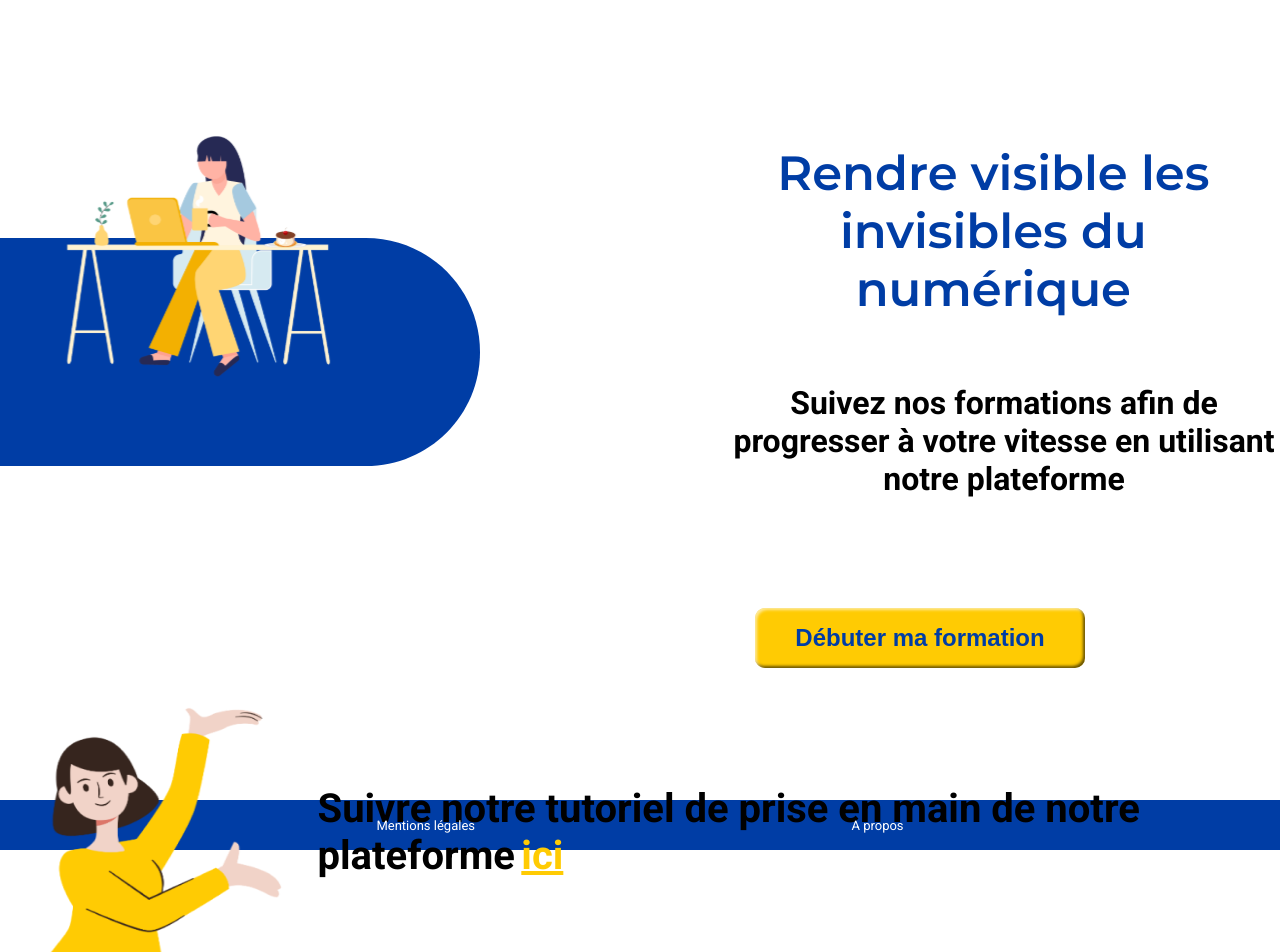
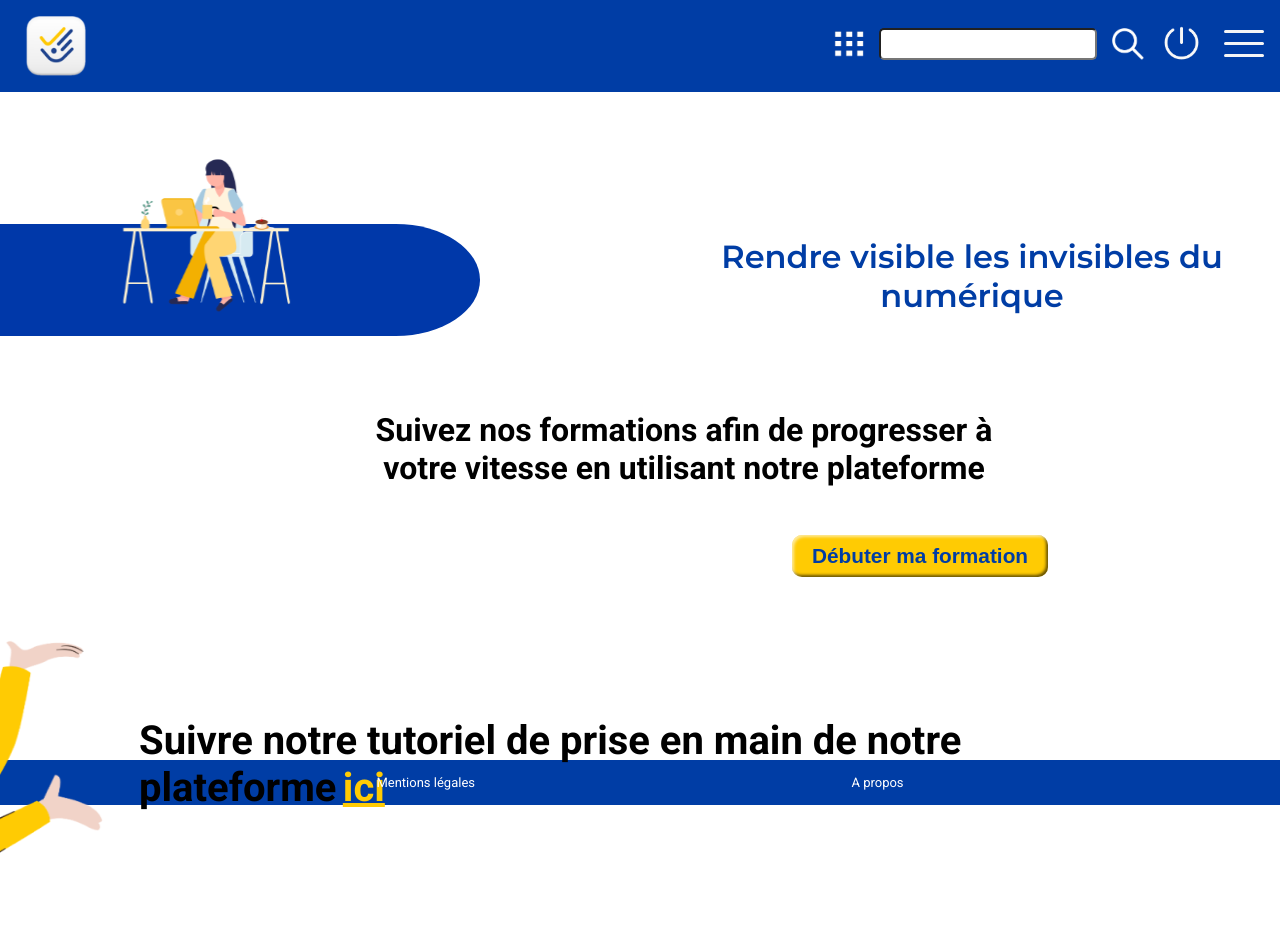
Before and after one commit to WildCodeSchool/2023-02-JS-Bordeaux-project-3-groupe1, a React (Vite) app in the folder frontend/: page / in a window 1280 px wide. Shown: the top 952 px of the page. After the commit the page ends 912 px from the top, so only its background shows below. Built offline with nearby package versions, Linux system fonts and the light colour scheme.

Commit message:
modif homepage

```diff
--- a/frontend/src/App.scss
+++ b/frontend/src/App.scss
@@ -1,4 +1,3 @@
-
 @import "../src/assets/styles/variables.scss";
 @import "../src/assets/mixins/mixins.scss";
 @import "../src/components/navbar/NavBar.scss";
@@ -16,7 +15,6 @@
 @import "../src/components/moduleChooseTutorial/ModuleChooseTutorial.scss";
 @import "../src/components/footer/Footer.scss";
 
-
 * {
   margin: 0;
   padding: 0;
--- a/frontend/src/components/footer/Footer.scss
+++ b/frontend/src/components/footer/Footer.scss
@@ -1,4 +1,5 @@
 @import "../../assets/styles/variables.scss";
+@import "../../assets/mixins/mixins.scss";
 
 .footer-section {
   background-color: $app-corporate-color;
@@ -9,7 +10,17 @@
   font-size: 13px;
   font-family: $app-secondary-font;
   width: 100%;
-  height: 50px;
+  height: 45px;
+  @include phonelarge {
+    width: 100%;
+    height: 45px;
+    display: flex;
+    justify-content: space-evenly;
+    @include tablet {
+      height: 45px;
+    }
+  }
+}
 .legalNotice {
   color: white;
   text-decoration: none;
@@ -18,4 +29,3 @@
   color: white;
   text-decoration: none;
 }
-}
--- a/frontend/src/pages/home/Home.jsx
+++ b/frontend/src/pages/home/Home.jsx
@@ -1,13 +1,11 @@
 import { Link } from "react-router-dom";
 import ImageAccueil from "../../assets/pictures/femmebureau.svg";
-import Support from "../../assets/pictures/Rectangle_welcome_120.svg";
+import Support from "../../assets/pictures/Rectangle_bleu.png";
 import Presenter from "../../assets/pictures/presentatrice.png";
-import Footer from "../../components/footer/Footer";
 import "../../assets/styles/variables.scss";
 
 function Home() {
   return (
-    <>
     <main className="mainHome">
       <div className="header">
         <div className="bloc_women">
@@ -18,14 +16,12 @@ function Home() {
             alt="rectangle_décoratif"
           />
         </div>
-          <h1 className="objectif">
-            Rendre visible les invisibles du numérique
-          </h1>
+        <h1 className="objectif">Rendre visible les invisibles du numérique</h1>
       </div>
       <div>
         <h2 className="instructions">
-            Suivez nos formations afin de progresser à votre vitesse en
-            utilisant notre plateforme
+          Suivez nos formations afin de progresser à votre vitesse en utilisant
+          notre plateforme
         </h2>
       </div>
       <div className="button_debuter_formation">
@@ -40,15 +36,13 @@ function Home() {
         <div className="bloc_presenter">
           <h2 className="text_presenter">
             Suivre notre tutoriel de prise en main de notre plateforme
-              <a href="../platformTutorial" className="word_ici">
+            <Link to="../platformTutorial" className="word_ici">
               ici
-              </a>
+            </Link>
           </h2>
         </div>
       </div>
     </main>
-      <Footer />
-    </>
   );
 }
 export default Home;
--- a/frontend/src/pages/home/Home.scss
+++ b/frontend/src/pages/home/Home.scss
@@ -1,17 +1,12 @@
 @import "../../assets/mixins/mixins.scss";
 
 .mainHome {
-  height: 100vh;
-}
-
-main {
   width: 100%;
   display: flex;
   flex-direction: column;
+  align-items: center;
+  height: 95vh;
   justify-content: space-between;
-  align-content: center;
-  align-items: center;
-  height: 100vh;
 
   .header {
     position: relative;
@@ -28,12 +23,20 @@ main {
       margin-left: 3.5rem;
       text-align: center;
       margin: 2rem;
-
+      @include phonelarge {
+        font-size: 1.3rem;
+        width: 100%;
         @include tablet {
-        padding-left: 5rem;
+          font-size: 1.6rem;
+          padding-top: 45px;
+          width: 185%;
+          padding-left: 10%;
         }
         @include desktop {
-        font-size: $app-heading-one-desktop;
+          font-size: 2rem;
+          width: 113%;
+          margin-top: 5rem;
+        }
       }
     }
 
@@ -44,16 +47,31 @@ main {
 
     .decorative_rectangle {
       width: 8rem;
+      height: 3rem;
+      margin-top: 2.5rem;
+      border-radius: 0 30px 30px 0;
+
+      @include phonelarge {
+        width: 8rem;
+        height: 4rem;
+        margin-top: 2rem;
+        transform-origin: left;
+        transform: scaleX(1.5);
+        border-radius: 0 45px 45px 0;
+
+        @include tablet {
+          width: 80%;
+          margin-top: 3.5rem;
+          height: 47%;
+          border-radius: 0 50px 50px 0;
+
+          @include desktop {
+            width: 20rem;
             height: 7rem;
-      margin-top: 0.5rem;
-      @include tablet {
-        width: 14rem;
-        margin-top: 2.5rem;
+            margin-top: 7rem;
+            border-radius: 0 70px 70px 0;
           }
-      @include desktop {
-        width: 30rem;
-        height: 20rem;
-        margin-top: 5rem;
+        }
       }
     }
 
@@ -63,16 +81,21 @@ main {
       width: 125px;
       z-index: 1;
 
+      @include phonelarge {
+        width: 170px;
+        height: 70%;
+
         @include tablet {
-        width: 235px;
+          width: 256px;
           height: 135px;
-        margin-top: -1rem;
+          margin-top: 0rem rem;
         }
 
         @include desktop {
           width: 441px;
-        height: 300px;
-        margin-top: 0rem;
+          height: 190px;
+          margin-top: 2rem;
+        }
       }
     }
   }
@@ -81,31 +104,35 @@ main {
     text-align: center;
     font-size: $app-text-size;
     width: 20rem;
-    margin-left: 1.5rem;
-    margin-top: 5rem;
     font-family: $app-secondary-font;
 
     @include tablet {
       margin-left: 6.5rem;
-      font-size: $app-heading-three-tablet;
+      font-size: 1.3rem;
       width: 34rem;
-      margin-top: 9rem;
+      margin-top: 2rem;
     }
 
     @include desktop {
-      margin-left: 45.5rem;
+      margin-left: 5.5rem;
       font-size: 2rem;
-      width: 34rem;
-      margin-top: -8rem;
+      width: 40rem;
+      margin-top: 4rem;
     }
   }
 
   .button_debuter_formation {
     display: flex;
     justify-content: center;
-    margin-top: 6rem;
+    margin-top: 4rem;
+    @include phonelarge {
+      margin-top: 5rem;
       @include tablet {
-      margin-top: 1rem;
+        margin-top: 0rem;
+        @include tablet {
+          margin-top: 3rem;
+        }
+      }
     }
   }
 
@@ -123,9 +150,9 @@ main {
     font-weight: bold;
 
     @include tablet {
-      padding: 0 40px;
-      font-size: 1.5rem;
-      margin-top: 5rem;
+      padding: 0 20px;
+      font-size: 1.3rem;
+      line-height: 2;
     }
 
     @include desktop {
@@ -135,27 +162,34 @@ main {
 
   .presenter {
     display: flex;
+    margin-top: 4rem;
+
+    @include phonelarge {
       margin-top: 3rem;
 
       @include tablet {
-      margin-top: -3.5rem;
+        margin-top: -2rem;
+      }
     }
   }
 
   .presenter_img {
     height: 80px;
     width: 135px;
-
+    @include phonelarge {
+      height: 80px;
+      width: 112px;
       @include tablet {
-      height: 150px;
-      width: 150px;
-      margin-top: 11%;
-    }
-
+        height: 100px;
+        width: 93px;
+        margin-top: 10.7%;
+        margin-left: -14%;
         @include desktop {
           height: 290px;
           width: 315px;
           margin-top: 77px;
+        }
+      }
     }
   }
 
@@ -165,8 +199,8 @@ main {
     width: 100%;
 
     @include tablet {
-      margin-top: 4.5rem;
-      font-size: $app-heading-three-tablet;
+      margin-top: 5rem;
+      font-size: 1.1rem;
       width: 30rem;
     }
 
--- a/frontend/src/routes/Root.jsx
+++ b/frontend/src/routes/Root.jsx
@@ -1,9 +1,13 @@
 import { Outlet } from "react-router-dom";
+import Navbar from "../components/navbar/NavBar";
+import Footer from "../components/footer/Footer";
 
 function Root() {
   return (
     <div>
+      <Navbar />
       <Outlet />
+      <Footer />
     </div>
   );
 }
```
Also changed, not shown: frontend/src/assets/pictures/Rectangle_bleu.png (added). Lines whose indentation alone changed are shown as unchanged.
